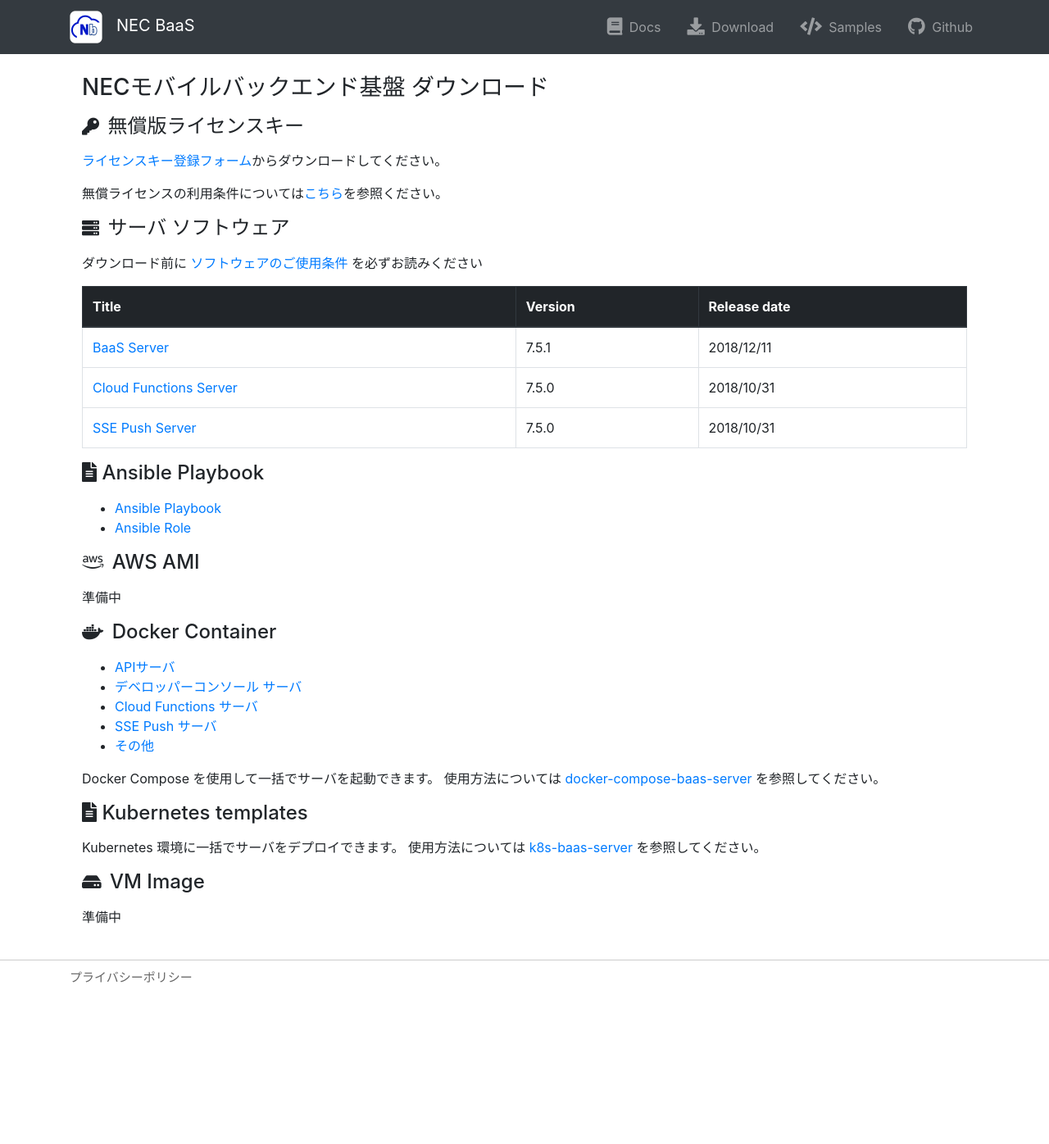
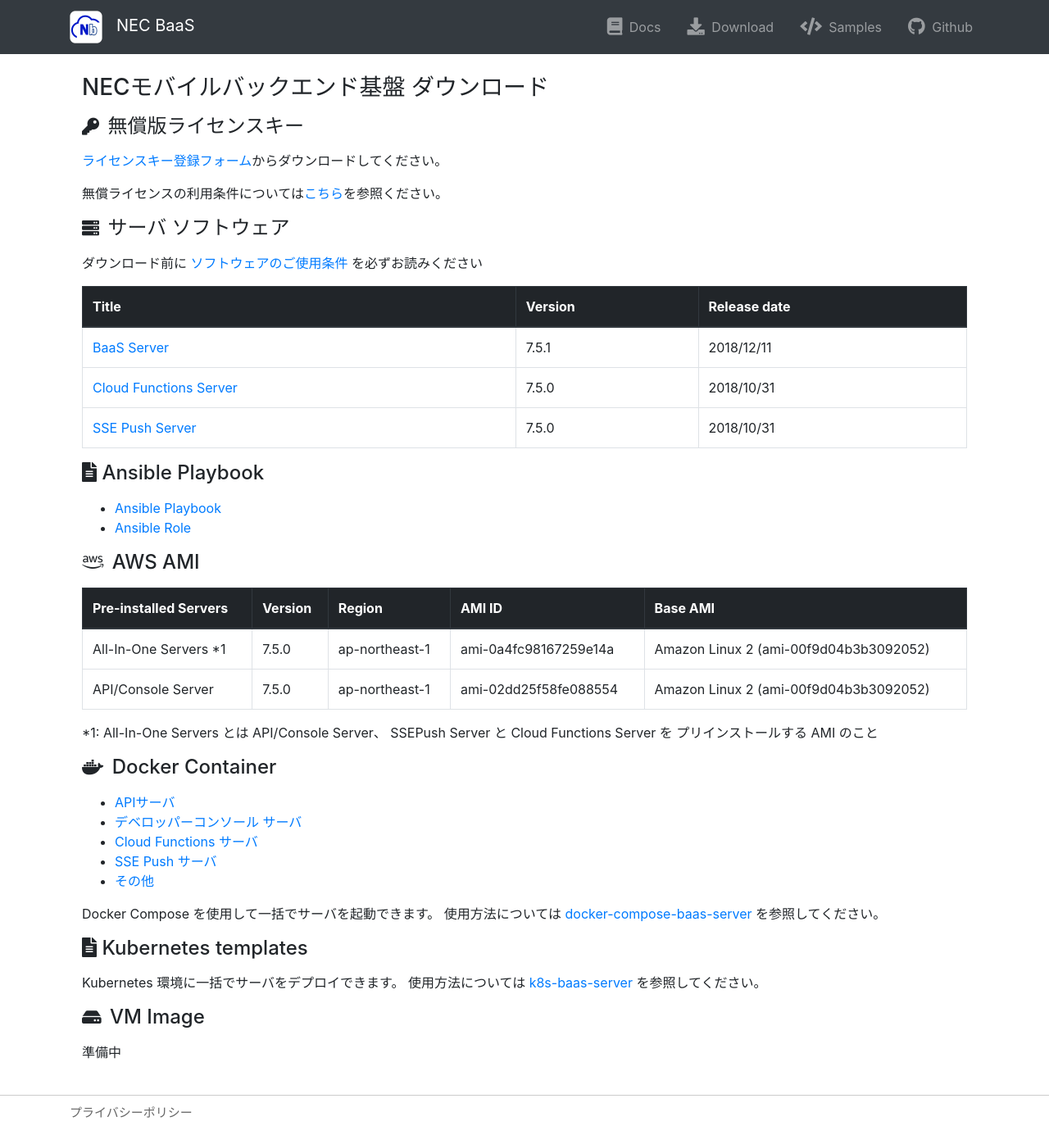
Before and after one commit to nec-baas/nec-baas.github.io, a Jekyll site: the page built from downloads.html, in a window 1280 px wide. Shown: the whole page at 82% size. Built offline with Jekyll 4.4.1, drawn with Linux system fonts in a browser that asks for light colours; nearby versions of some CDN libraries; before the commit the page ends 1231 px from its top, so only the background shows below that.

Commit message:
Update AWS AMI

```diff
--- a/downloads.html
+++ b/downloads.html
@@ -53,7 +53,35 @@
 
             <h4 class="pb-2"><i class="fab fa-aws fa-sm pr-1"></i> AWS AMI</h4>
 
-            <p>準備中</p>
+            <table class="table table-bordered">
+                <thead class="thead-dark">
+                <tr>
+                    <th>Pre-installed Servers</th>
+                    <th>Version</th>
+                    <th>Region</th>
+                    <th>AMI ID</th>
+                    <th>Base AMI</th>
+                </tr>
+                </thead>
+                <tbody>
+                <tr>
+                    <td>All-In-One Servers *1</td>
+                    <td>7.5.0</td>
+                    <td>ap-northeast-1</td>
+                    <td>ami-0a4fc98167259e14a</td>
+                    <td>Amazon Linux 2 (ami-00f9d04b3b3092052)</td>
+                </tr>
+                <tr>
+                    <td>API/Console Server</a></td>
+                    <td>7.5.0</td>
+                    <td>ap-northeast-1</td>
+                    <td>ami-02dd25f58fe088554</td>
+                    <td>Amazon Linux 2 (ami-00f9d04b3b3092052)</td>
+                </tr>
+                </tbody>
+            </table>
+
+            <p> *1: All-In-One Servers とは API/Console Server、 SSEPush Server と Cloud Functions Server を プリインストールする AMI のこと
 
             <h4 class="pb-2"><i class="fab fa-docker fa-sm pr-1"></i> Docker Container</h4>
 
```
